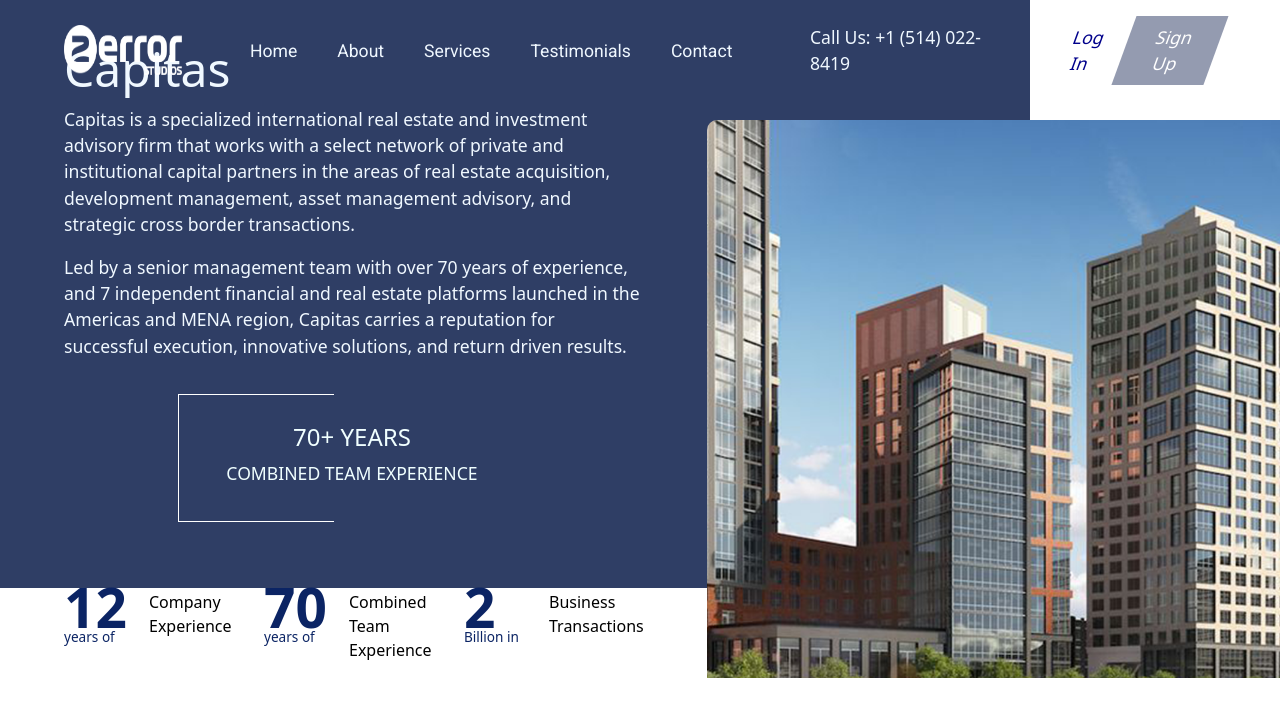
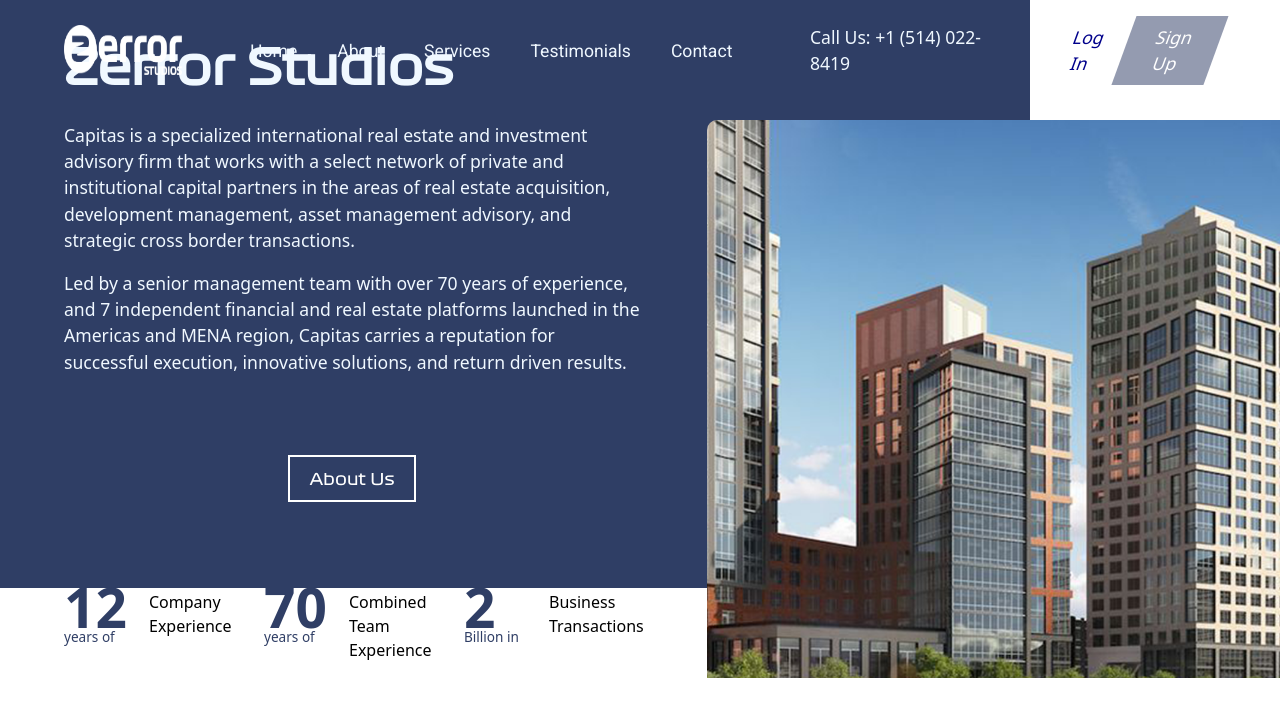
Before and after one commit to grvx-github/capitasnext, a Next.js app: page /about in a window 1280 px wide. Shown: the top 716 px of the page. Built offline with nearby package versions, Linux system fonts and the light colour scheme.

Commit message:
restyled hero & about sections

```diff
--- a/src/app/Components/About.js
+++ b/src/app/Components/About.js
@@ -9,7 +9,7 @@
         <div className="row">
           <div className=" row col-lg-6 col-md-12 mx-2">
             <div className={styles.aboutContent}>
-              <h2>Capitas</h2>
+              <h2 className="formula mb-4">Zerror Studios</h2>
               <p>
                 Capitas is a specialized international real estate and
                 investment advisory firm that works with a select network of
@@ -25,12 +25,10 @@
                 solutions, and return driven results.
               </p>
               <div className={styles.statement}>
-                <div className={styles.teamEx}>
-                  <h4>
-                    70+ <span>YEARS</span>
-                  </h4>
-                  <p>COMBINED TEAM EXPERIENCE</p>
-                </div>
+                <button className={`formula ${styles.aboutUs}`}>
+                  About Us
+                </button>
+
               </div>
               <div className={styles.aboutCounter}>
                 <div className="row justify-content-center">
--- a/src/app/globals.css
+++ b/src/app/globals.css
@@ -1,3 +1,10 @@
+
+
+@font-face {
+  font-family: formula;
+  src: url(../../public/FORMULA1-REGULAR.OTF);
+}
+
 * {
   padding: 0;
   margin: 0;
@@ -36,3 +43,11 @@
   perspective: 100px;
   scroll-behavior: smooth;
 }
+
+.formula{
+  font-family: formula;
+  font-weight: 900;
+}
+.mb-4{
+  margin-bottom: 4rem;
+}
--- a/src/app/styles/about.module.css
+++ b/src/app/styles/about.module.css
@@ -6,7 +6,7 @@
   padding: 2.5rem 0 4rem 2rem;
   overflow: hidden;
   transform-style: preserve-3d;
-  transform: translateZ(0px)scale(1);
+  transform: translateZ(0px) scale(1);
 }
 .aboutSection::before {
   position: absolute;
@@ -22,10 +22,10 @@
   max-width: 680px;
   margin: auto;
 }
-.aboutContent p{
+.aboutContent p {
   font-size: 1.1rem;
 }
-.aboutContent h2{
+.aboutContent h2 {
   font-size: 3rem;
 }
 .aboutImg {
@@ -38,12 +38,6 @@
   margin-left: 35px;
   border-radius: 10px 0 0 10px;
   margin-top: 5rem;
-}
-.statement {
-  position: relative;
-  width: max-content;
-  margin: auto;
-  margin-top: 4rem;
 }
 .teamEx {
   text-align: center;
@@ -72,7 +66,7 @@
 .counterCard h3 {
   font-weight: 700;
   font-size: 55px;
-  color: #0b2464;
+  color: #2f3e65;
   position: absolute;
 }
 .counterCard h3 span {
@@ -91,6 +85,12 @@
   padding-top: 8px;
   margin-top: 8px;
 }
+.statement {
+  position: relative;
+  width: max-content;
+  margin: auto;
+  margin-top: 4rem;
+}
 .aboutSection::after {
   position: absolute;
   content: "";
@@ -101,3 +101,21 @@
   bottom: 0;
   z-index: -1;
 }
+.aboutUs {
+  margin-top: 1rem;
+  padding: 0.6rem 1.2rem;
+  background-color: #2f3e65;
+  color: white;
+  font-size: 1rem;
+  text-align: center;
+  transition: box-shadow 0.2s ease-in-out;
+  border: 2px solid white;
+  font-weight: 400;
+}
+.aboutUs:hover {
+  color: #2f3e65;
+  border: 2px solid #2f3e65;
+  box-shadow: 0 0 10px rgba(255, 255, 255, 0.7),
+    0 0 1px rgba(255, 255, 255, 0.7);
+  background-color: white;
+}
--- a/src/app/styles/hero.module.css
+++ b/src/app/styles/hero.module.css
@@ -1,15 +1,3 @@
-/* @import url("https://fonts.googleapis.com/css2?family=Montserrat:wght@400;500;600;700;800;900&family=Roboto&display=swap"); */
-
-/* @import url("https://fonts.googleapis.com/css2?family=Oswald:wght@400;500;600&display=swap"); */
-
-@font-face {
-  font-family: 'formula';
-  src: url(/public/FORMULA1-REGULAR.OTF);
-}
-@font-face {
-  font-family: 'formula_wide';
-  src: url(/public/FORMULA1-WIDE.OTF);
-}
 
 .heroSection {
   padding: 1rem;
@@ -20,6 +8,8 @@
   transform-style: preserve-3d;
   transform: translateZ(-90px) scale(1.925);
 }
+
+@import url('https://fonts.googleapis.com/css2?family=Oswald:wght@400;500;600&family=REM:wght@400;500;600&display=swap');
 .heroSection::after {
   content: "";
   position: absolute;
@@ -78,14 +68,12 @@
   font-family: formula;
   font-size: 5rem;
   text-transform: capitalize;
-  letter-spacing: 0.3rem;
+  word-spacing: 0.5rem;
   font-weight: 600;
 }
 .welcome img {
   width: 27%;
   height: auto;
-  position: relative;
-  top: -0.2rem;
 }
 /* .bannerMain .heading h1:nth-child(1) {
   flex: 1 0 48%;
@@ -98,6 +86,9 @@
 } */
 .bannerText {
   margin-top: 13%;
+  text-transform: uppercase;
+  letter-spacing: 0.25rem;
+
 }
 .heroButtons {
   align-items: center;
```
Also changed, not shown: src/app/Components/Hero.js (+0 -15 lines).
